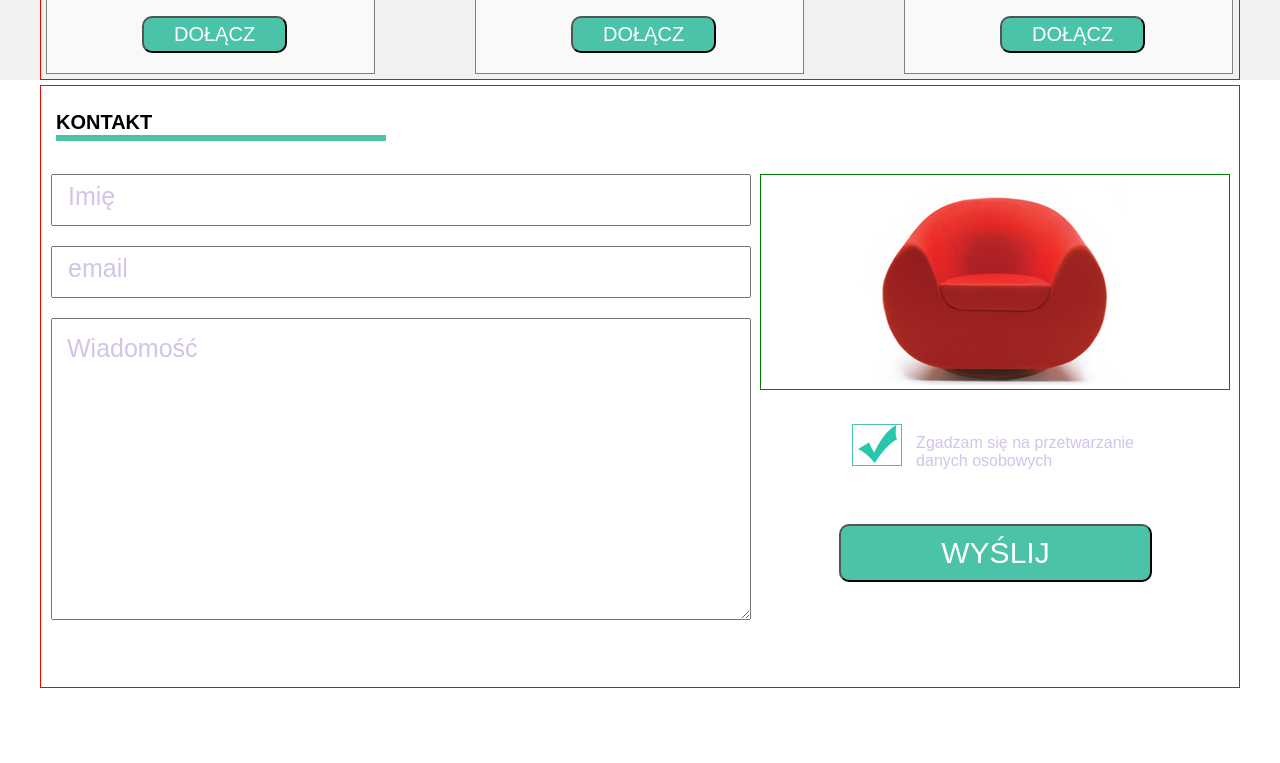
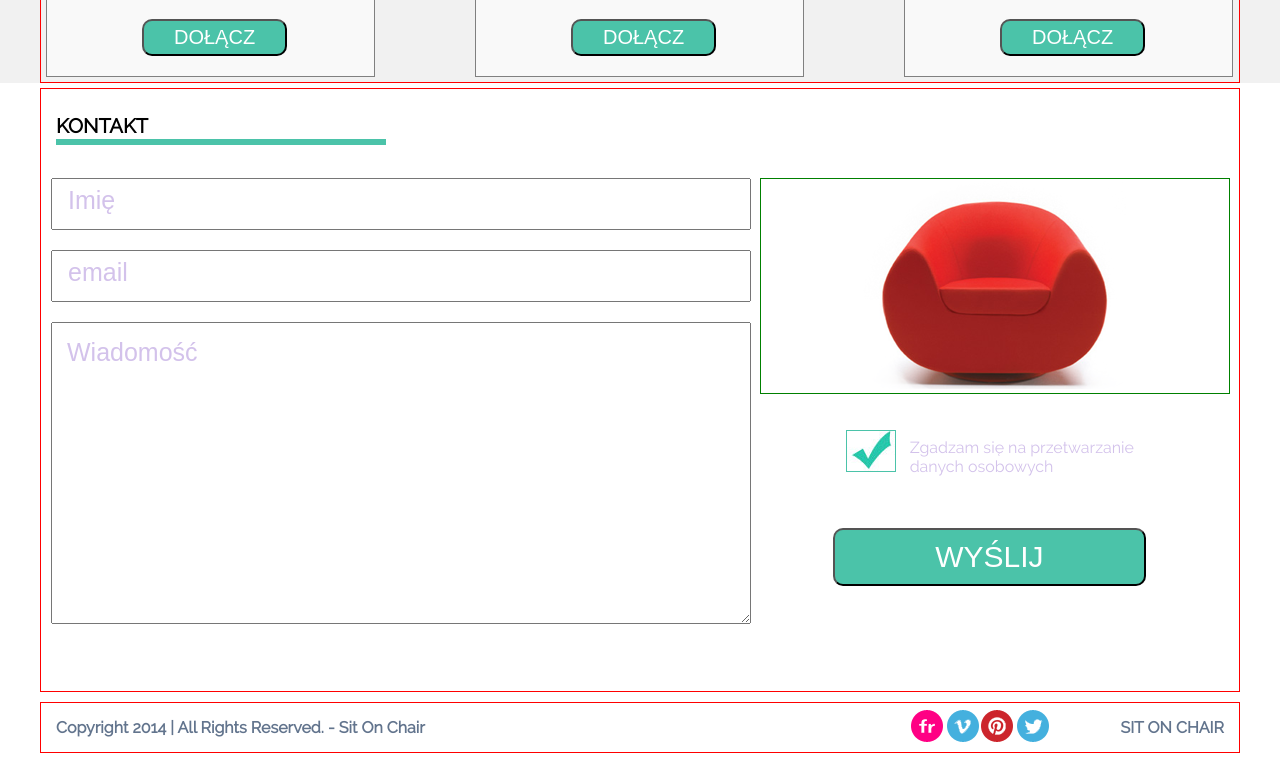
Before and after one commit to Kitka92/Sit-on-Chair-, a plain HTML site: page index.html in a window 1280 px wide. Shown: the part 1593-2356 px from the top of the page. Before the commit the page ends 2281 px from the top, so only its background shows below. Drawn offline with Linux system fonts and the light colour scheme.

Commit message:
footer + gitignore

```diff
--- a/css/style.css
+++ b/css/style.css
@@ -26,7 +26,7 @@
 }
 
 html {
-  font-family: Raleway, sans-serif;
+  font-family: "ralewayregular", sans-serif;
 }
 
 /* HEADER */
@@ -301,7 +301,6 @@ p.price {
   font-size: 20px;
   margin-top: -20px;
   margin-bottom: 50px;
-
   font-size: 23px;
 }
 
@@ -319,7 +318,7 @@ p.price {
 .bigCircle>span {
   font-size: 40px;
   position: relative;
-  top: 40px;
+  top: 30px;
   color: grey;
 }
 
@@ -328,7 +327,7 @@ p.price {
   font-weight: bold;
   color: grey;
   position: relative;
-  top: 15px;
+  top: 10px;
 }
 
 .pln {
@@ -438,3 +437,37 @@ textarea {
   border-radius: 10px;
   padding: 10px 100px 10px 100px;
 }
+
+/* FOOTER */
+
+footer {
+  margin-top: 5px;
+  margin-bottom: 10px;
+  padding-top: 5px;
+}
+
+.foot {
+  float: left;
+  padding: 10px;
+  color: #62748D;
+  font-weight: bold;
+}
+
+.logos, .bottom {
+  float: right;
+}
+
+.bottom {
+  padding: 10px;
+  color: #62748D;
+  font-weight: bold;
+}
+
+.bottom > span {
+  color: #62748D;
+  font-weight: bold;
+}
+
+.logos {
+  margin-right: 60px;
+}
--- a/index.html
+++ b/index.html
@@ -29,7 +29,7 @@
   </header>
 
 
-                          <!-- SECTION 1 -->
+              <!-- SECTION 1 -->
   <section class="firstSection">
     <div class="section1 container clearfix">
       <div class="slider left"><a href="www.google.pl">&lt</a></div>
@@ -42,7 +42,7 @@
       <div class="slider right"><a href="www.google.pl">&gt</a></div>
     </div>
   </section>
-                          <!-- SECTION 2 -->
+              <!-- SECTION 2 -->
   <section class="section2">
     <div class="container clearfix">
       <div class="section2elements"><img src="images/box1_img.jpg">
@@ -57,7 +57,7 @@
       </div>
     </div>
   </section>
-                          <!-- SECTION 3 -->
+              <!-- SECTION 3 -->
   <section class="section3">
     <div class="container clearfix">
       <p class="price">Cennik</p>
@@ -120,6 +120,17 @@
       <button class="button3">Wyślij</button>
     </div>
   </section>
+              <!-- FOOTER -->
+  <footer>
+    <div class="container clearfix">
+      <div class="foot">Copyright 2014 | All Rights Reserved. - Sit On Chair</div>
+      <div class="bottom">SIT <span>ON</span> CHAIR</div>
+      <div class="logos">
+        <img src="images/flickr.png"><img src="images/vimeo.png"><img src="images/pinterest.png"><img src="images/twitter.png">
+      </div>
+
+    </div>
+  </footer>
 </body>
 
 </html>
```
Also changed, not shown: 1 other file.
